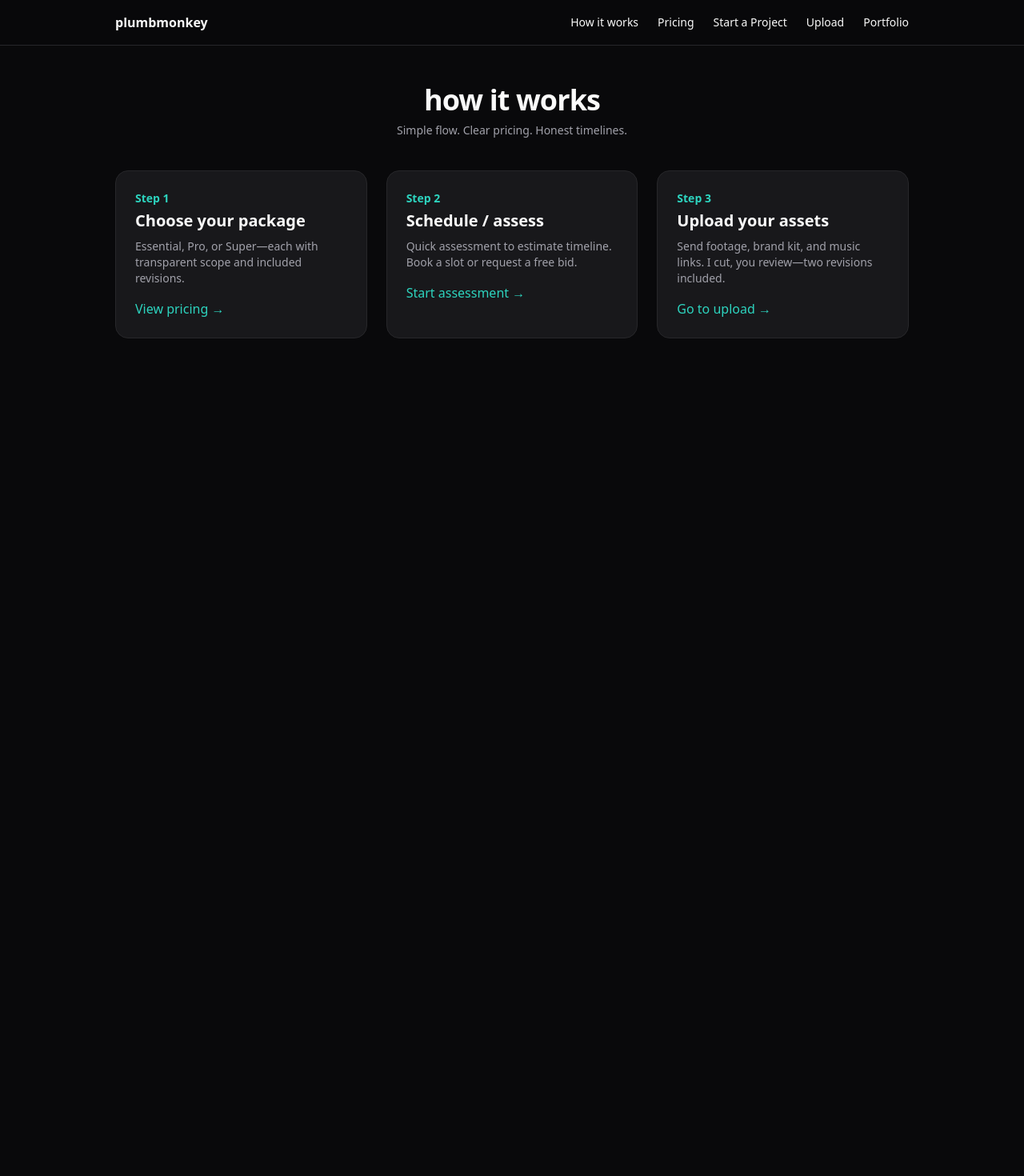
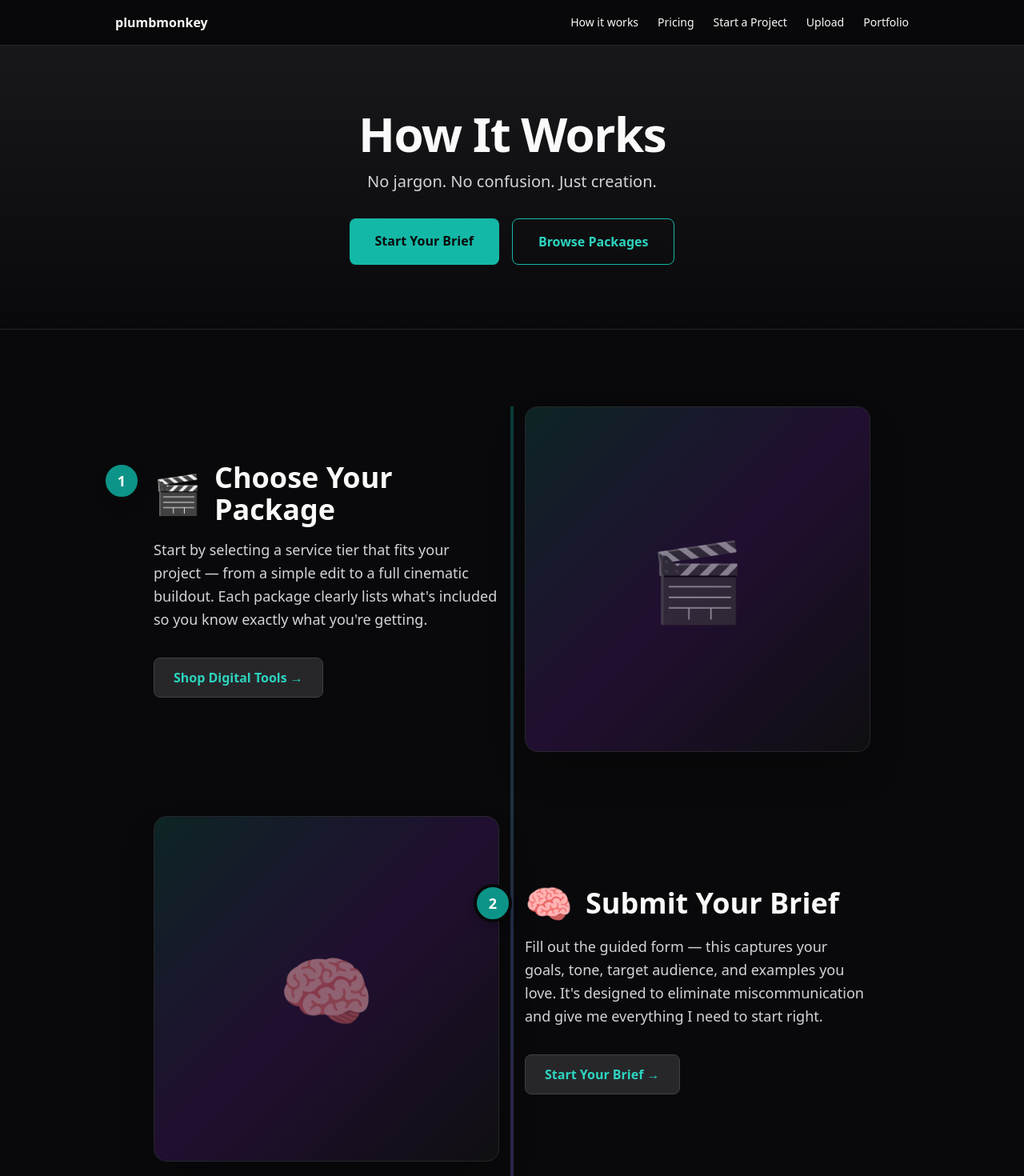
Before and after one commit to PlumbMonkey/plumbmonkey-site, a Next.js app: page /how-it-works in a window 1280 px wide. Shown: the top 1470 px of the page at 80% size. Before the commit the page ends 857 px from the top, so only its background shows below. Built offline with nearby package versions, Linux system fonts and the light colour scheme.

Commit message:
Rebuild how-it-works page with 5-step timeline flow, toolkit section, and cinematic design

```diff
--- a/app/how-it-works/page.tsx
+++ b/app/how-it-works/page.tsx
@@ -1,49 +1,201 @@
+"use client";
+
+import React from "react";
+import Link from "next/link";
+
 export default function HowItWorksPage() {
+  const steps = [
+    {
+      number: 1,
+      icon: "🎬",
+      title: "Choose Your Package",
+      description:
+        "Start by selecting a service tier that fits your project — from a simple edit to a full cinematic buildout. Each package clearly lists what's included so you know exactly what you're getting.",
+      cta: "Shop Digital Tools",
+      ctaHref: "/sales-hub",
+    },
+    {
+      number: 2,
+      icon: "🧠",
+      title: "Submit Your Brief",
+      description:
+        "Fill out the guided form — this captures your goals, tone, target audience, and examples you love. It's designed to eliminate miscommunication and give me everything I need to start right.",
+      cta: "Start Your Brief",
+      ctaHref: "/onboarding",
+    },
+    {
+      number: 3,
+      icon: "💰",
+      title: "Approve Estimate & Schedule",
+      description:
+        "Once I review your brief, you'll receive a personalized estimate with a transparent timeline. Confirm, pay your deposit, and lock in your production slot.",
+      cta: "Get Estimate",
+      ctaHref: "/onboarding",
+    },
+    {
+      number: 4,
+      icon: "🎛️",
+      title: "Production in Progress",
+      description:
+        "Your project moves through the creative pipeline — editing, animation, audio, and post-production — using my pro tool stack (DaVinci Resolve Studio, FL Studio, Blender, and more). You'll get status updates via email.",
+      cta: "See Tools",
+      ctaHref: "#toolkit",
+    },
+    {
+      number: 5,
+      icon: "🚀",
+      title: "Review & Delivery",
+      description:
+        "You'll receive a preview cut or final deliverable for review. One round of revisions (depending on your package), then final files are delivered via secure link — ready to launch.",
+      cta: "Start Your Project",
+      ctaHref: "/onboarding",
+    },
+  ];
+
+  const tools = [
+    { name: "DaVinci Resolve", category: "Color & Edit" },
+    { name: "FL Studio", category: "Music & Audio" },
+    { name: "Blender", category: "3D & Animation" },
+    { name: "Moho", category: "Motion Graphics" },
+    { name: "Krita", category: "Design & Painting" },
+    { name: "Adobe Suite", category: "Creative Suite" },
+  ];
+
   return (
     <main className="min-h-screen bg-zinc-950 text-zinc-50">
-      <section className="max-w-5xl mx-auto px-4 py-12">
-        <h1 className="text-3xl md:text-4xl font-semibold tracking-tight text-center">
-          how it works
-        </h1>
-        <p className="mt-2 text-sm text-zinc-400 text-center">
-          Simple flow. Clear pricing. Honest timelines.
-        </p>
+      {/* HERO SECTION */}
+      <section className="relative py-20 px-6 bg-gradient-to-b from-zinc-900 to-zinc-950 border-b border-zinc-800">
+        <div className="max-w-4xl mx-auto text-center">
+          <h1 className="text-5xl md:text-6xl font-bold mb-4 tracking-tight">
+            How It Works
+          </h1>
+          <p className="text-lg md:text-xl text-zinc-300 mb-8">
+            No jargon. No confusion. Just creation.
+          </p>
+          <div className="flex flex-col sm:flex-row gap-4 justify-center">
+            <Link
+              href="/onboarding"
+              className="inline-block px-8 py-4 rounded-lg bg-teal-500 text-zinc-950 font-semibold hover:bg-teal-400 transition"
+            >
+              Start Your Brief
+            </Link>
+            <Link
+              href="/sales-hub"
+              className="inline-block px-8 py-4 rounded-lg border border-teal-500 text-teal-400 font-semibold hover:bg-teal-500/10 transition"
+            >
+              Browse Packages
+            </Link>
+          </div>
+        </div>
+      </section>
 
-        <div className="mt-10 grid gap-6 md:grid-cols-3">
-          {/* Step 1 */}
-          <div className="rounded-2xl border border-zinc-800 bg-zinc-900 p-6">
-            <div className="text-teal-400 text-sm font-semibold">Step 1</div>
-            <h2 className="mt-1 text-xl font-semibold">Choose your package</h2>
-            <p className="mt-2 text-sm text-zinc-400">
-              Essential, Pro, or Super—each with transparent scope and included revisions.
-            </p>
-            <a href="/pricing" className="mt-4 inline-block text-teal-400 hover:underline">
-              View pricing →
-            </a>
+      {/* TIMELINE SECTION */}
+      <section className="py-24 px-6">
+        <div className="max-w-4xl mx-auto">
+          <div className="relative">
+            {/* Vertical line (visible on desktop) */}
+            <div className="hidden md:block absolute left-1/2 transform -translate-x-1/2 w-1 h-full bg-gradient-to-b from-teal-500 via-purple-500 to-transparent opacity-30"></div>
+
+            {/* Steps */}
+            <div className="space-y-20">
+              {steps.map((step, idx) => (
+                <div
+                  key={step.number}
+                  className={`relative grid md:grid-cols-2 gap-8 items-center ${
+                    idx % 2 === 1 ? "md:grid-flow-dense" : ""
+                  }`}
+                >
+                  {/* Step Content */}
+                  <div className={idx % 2 === 1 ? "md:order-2" : ""}>
+                    <div className="relative">
+                      {/* Step number badge (hidden on mobile, shown on desktop) */}
+                      <div className="hidden md:flex absolute -left-16 top-0 w-12 h-12 rounded-full bg-teal-600 items-center justify-center text-lg font-bold border-4 border-zinc-950 shadow-lg z-10">
+                        {step.number}
+                      </div>
+
+                      {/* Mobile step number */}
+                      <div className="md:hidden mb-4 inline-flex px-4 py-2 rounded-full bg-teal-600/20 border border-teal-500/50 text-sm font-semibold text-teal-400">
+                        Step {step.number}
+                      </div>
+
+                      <div className="space-y-4">
+                        <div className="flex items-center gap-4">
+                          <span className="text-5xl">{step.icon}</span>
+                          <h2 className="text-3xl md:text-4xl font-bold">{step.title}</h2>
+                        </div>
+                        <p className="text-lg text-zinc-300 leading-relaxed">
+                          {step.description}
+                        </p>
+                        <div className="pt-4">
+                          <Link
+                            href={step.ctaHref}
+                            className="inline-flex items-center px-6 py-3 rounded-lg bg-zinc-800 text-teal-400 font-semibold hover:bg-zinc-700 hover:text-teal-300 transition border border-zinc-700 hover:border-teal-500"
+                          >
+                            {step.cta} →
+                          </Link>
+                        </div>
+                      </div>
+                    </div>
+                  </div>
+
+                  {/* Visual placeholder (alternates sides) */}
+                  <div className={`hidden md:flex items-center justify-center ${idx % 2 === 1 ? "md:order-1" : ""}`}>
+                    <div className="w-full aspect-square rounded-2xl bg-gradient-to-br from-teal-900/40 via-purple-900/30 to-zinc-900/40 border border-zinc-800 flex items-center justify-center shadow-2xl">
+                      <span className="text-8xl opacity-50">{step.icon}</span>
+                    </div>
+                  </div>
+                </div>
+              ))}
+            </div>
           </div>
+        </div>
+      </section>
 
-          {/* Step 2 */}
-          <div className="rounded-2xl border border-zinc-800 bg-zinc-900 p-6">
-            <div className="text-teal-400 text-sm font-semibold">Step 2</div>
-            <h2 className="mt-1 text-xl font-semibold">Schedule / assess</h2>
-            <p className="mt-2 text-sm text-zinc-400">
-              Quick assessment to estimate timeline. Book a slot or request a free bid.
-            </p>
-            <a href="/onboarding" className="mt-4 inline-block text-teal-400 hover:underline">
-              Start assessment →
-            </a>
+      {/* TOOLKIT SECTION */}
+      <section id="toolkit" className="py-24 px-6 bg-zinc-900/50 border-t border-zinc-800">
+        <div className="max-w-4xl mx-auto text-center">
+          <h2 className="text-3xl md:text-4xl font-bold mb-4">Our Toolkit</h2>
+          <p className="text-lg text-zinc-300 mb-12">
+            Everything's built with the same tools used in film studios and sound labs — because you deserve professional results.
+          </p>
+
+          <div className="grid md:grid-cols-2 lg:grid-cols-3 gap-6">
+            {tools.map((tool, idx) => (
+              <div
+                key={idx}
+                className="rounded-xl border border-zinc-800 bg-zinc-950 p-6 hover:border-teal-500 transition group"
+              >
+                <div className="text-4xl mb-3 group-hover:scale-110 transition">
+                  {["🎨", "🎵", "🎬", "✨", "🖌️", "🎭"][idx]}
+                </div>
+                <h3 className="font-semibold text-lg mb-1">{tool.name}</h3>
+                <p className="text-sm text-zinc-400">{tool.category}</p>
+              </div>
+            ))}
           </div>
+        </div>
+      </section>
 
-          {/* Step 3 */}
-          <div className="rounded-2xl border border-zinc-800 bg-zinc-900 p-6">
-            <div className="text-teal-400 text-sm font-semibold">Step 3</div>
-            <h2 className="mt-1 text-xl font-semibold">Upload your assets</h2>
-            <p className="mt-2 text-sm text-zinc-400">
-              Send footage, brand kit, and music links. I cut, you review—two revisions included.
-            </p>
-            <a href="/upload" className="mt-4 inline-block text-teal-400 hover:underline">
-              Go to upload →
-            </a>
+      {/* CTA FOOTER SECTION */}
+      <section className="py-20 px-6 bg-gradient-to-r from-teal-900/20 to-purple-900/20 border-t border-zinc-800">
+        <div className="max-w-3xl mx-auto text-center">
+          <h2 className="text-3xl md:text-4xl font-bold mb-4">Ready to roll?</h2>
+          <p className="text-lg text-zinc-300 mb-8">
+            Pick your package, drop your brief, and let's build something cinematic.
+          </p>
+          <div className="flex flex-col sm:flex-row gap-4 justify-center">
+            <Link
+              href="/onboarding"
+              className="inline-block px-8 py-4 rounded-lg bg-teal-600 text-white font-semibold hover:bg-teal-500 transition"
+            >
+              Start Your Brief
+            </Link>
+            <Link
+              href="/sales-hub"
+              className="inline-block px-8 py-4 rounded-lg border border-teal-500 text-teal-400 font-semibold hover:bg-teal-500/10 transition"
+            >
+              Shop Digital Tools
+            </Link>
           </div>
         </div>
       </section>
```
